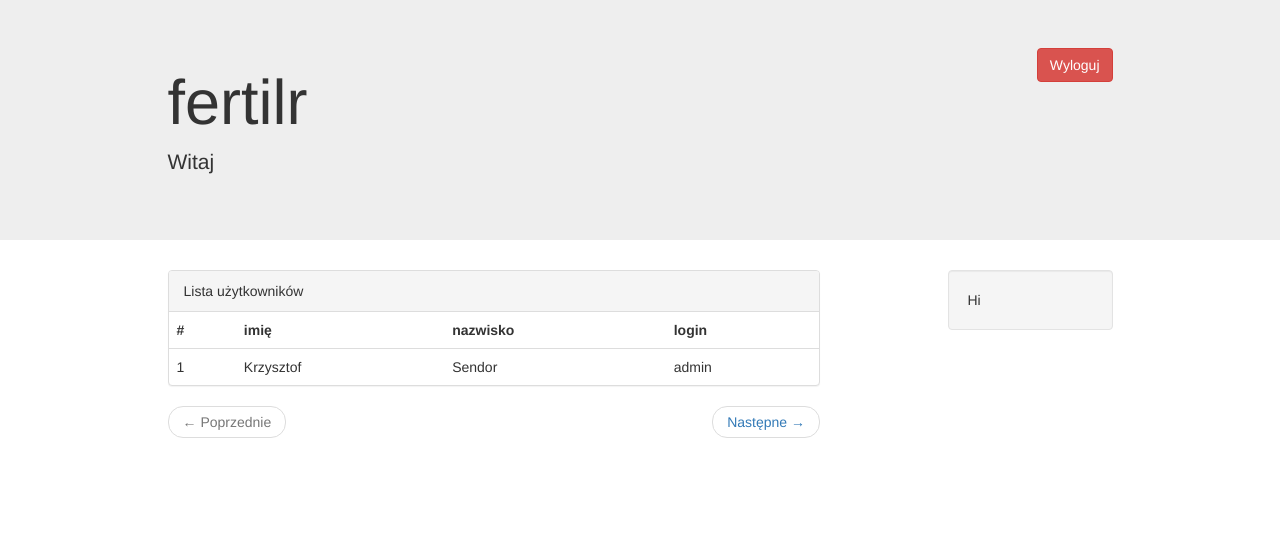
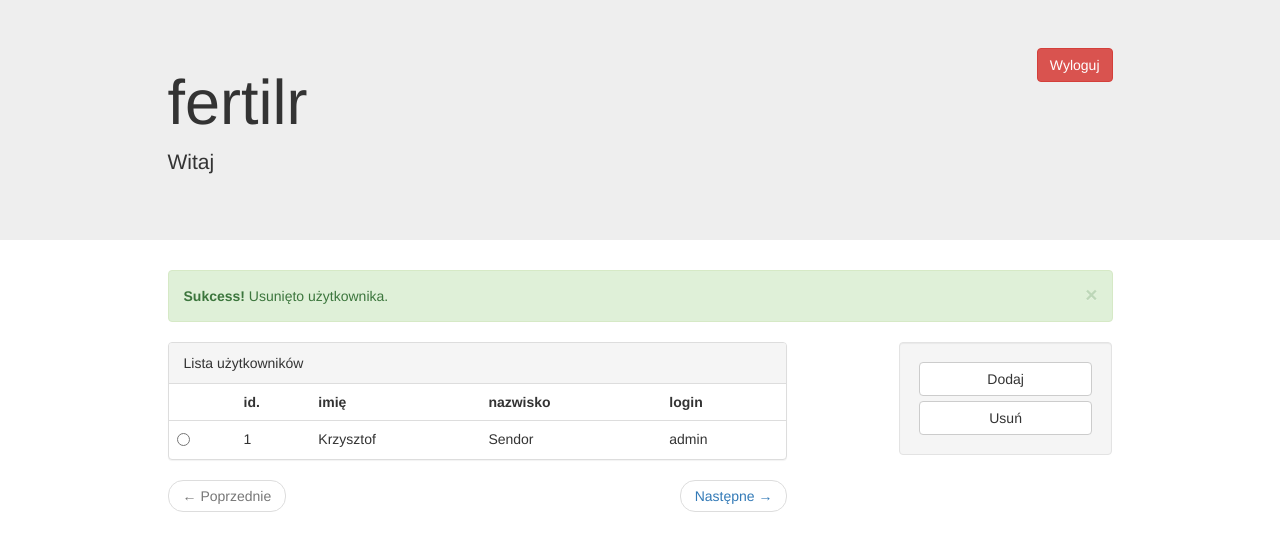
Before and after one commit to KrzysztofSendor/fertilr, a PHP site: page /admin/users.php in a window 1280 px wide. Shown: the top 551 px of the page. Run offline with PHP 8.4, Linux system fonts and the light colour scheme; the visitor is signed in with stand-in values (Sample User, id 1); data comes from the database, SQL or seed files in the repository; some libraries are stand-ins or nearby versions.

Commit message:
Added delete and add user functionality

```diff
--- a/admin/users.php
+++ b/admin/users.php
@@ -35,12 +35,63 @@
 	</div>
 	<div class="container">
 		<div class="row">
-			<div class="col-md-offset-1 col-md-7 col-sm-12">
+			<div class="col-md-offset-1 col-md-10 col-sm-12">
+				<?php
+				if(isset($_SESSION['tmp']) && $_SESSION['tmp'] == 'deleted'){
+				$_SESSION['tmp'] = '';
+				?>
+				<div class="alert alert-success alert-dismissible" role="alert">
+					<button type="button" class="close" data-dismiss="alert" aria-label="Close"><span aria-hidden="true">&times;</span></button>
+					<strong>Sukcess!</strong> Usunięto użytkownika.
+				</div>
+				<?php
+				}
+				elseif(isset($_SESSION['tmp']) && $_SESSION['tmp'] == 'ups'){
+				$_SESSION['tmp'] = '';
+				?>
+				<div class="alert alert-warning alert-dismissible" role="alert">
+					<button type="button" class="close" data-dismiss="alert" aria-label="Close"><span aria-hidden="true">&times;</span></button>
+					<strong>Ups!</strong> Coś poszło nie tak.
+				</div>
+				<?php
+				}
+				elseif(isset($_SESSION['tmp']) && $_SESSION['tmp'] == 'noData'){
+				$_SESSION['tmp'] = '';
+				?>
+				<div class="alert alert-danger alert-dismissible" role="alert">
+					<button type="button" class="close" data-dismiss="alert" aria-label="Close"><span aria-hidden="true">&times;</span></button>
+					<strong>Uwaga!</strong> Nie wybrałeś użytkownika. Żaden użytkownik nie został usunięty.
+				</div>
+				<?php
+				}
+				elseif(isset($_SESSION['tmp']) && $_SESSION['tmp'] == 'added'){
+					$_SESSION['tmp'] = '';
+				?>
+				<div class="alert alert-success alert-dismissible" role="alert">
+					<button type="button" class="close" data-dismiss="alert" aria-label="Close"><span aria-hidden="true">&times;</span></button>
+					<strong>Sukces!</strong> Dodano użytkownika.
+				</div>
+				<?php
+				}
+				elseif(isset($_SESSION['tmp']) && $_SESSION['tmp'] == 'noAddData'){
+					$_SESSION['tmp'] = '';
+				?>
+				<div class="alert alert-danger alert-dismissible" role="alert">
+					<button type="button" class="close" data-dismiss="alert" aria-label="Close"><span aria-hidden="true">&times;</span></button>
+					<strong>Uwaga!</strong> Nie wprowadzono wymaganych danych. Użytkownik nie został dodany.
+				</div>
+				<?php
+				}
+				?>
+				<div class="row">
+					<form name="EditUser" action="editUser.php" method="post">
+						<div class="col-md-8 col-sm-12">
 							<div class="panel panel-default">
 								<div class="panel-heading">Lista użytkowników</div>
 								<table class="table table-hover">
 									<tr>
-							<th>#</th>
+										<th></th>
+										<th>id.</th>
 										<th>imię</th>
 										<th>nazwisko</th>
 										<th>login</th>
@@ -56,9 +107,9 @@
 									if($num>0){
 										for($i=0; $i<$num; $i++){
 											$row = mysql_fetch_row($sql);
-								echo"<tr
-
-								>";
+											?>
+												<td><input type="radio" name="UserSelect" id="UserSelect<?php echo($i+1) ?>" value="<?php echo($row[1]) ?>"></td>
+											<?php
 											echo"<td>$row[0]</td>";
 											echo"<td>$row[2]</td>";
 											echo"<td>$row[3]</td>";
@@ -82,14 +133,65 @@
 								</ul>
 							</nav>
 						</div>
-			<div class="col-md-2 col-sm-10 col-sm-offset-1">
+						<div class="col-md-3 col-md-offset-1 col-sm-10 col-sm-offset-1">
 							<div class="well">
-					Hi
+								<button type="button" class="btn btn-default btn-block" data-toggle="modal" data-target="#addUserModal">Dodaj</button>
+								<button type="button" class="btn btn-default btn-block" data-toggle="modal" data-target="#deleteUserModal">Usuń</button>
+							</div>
+						</div>
+						<div class="modal fade" id="deleteUserModal" tabindex="-1" role="dialog" aria-labelledby="deleteUserModal" aria-hidden="true">
+							<div class="modal-dialog modal-sm">
+								<div class="modal-content">
+									<div class="modal-body">
+										Na pewno chcesz usunąć wybranego użytkownika?
+									</div>
+									<div class="modal-footer">
+										<button type="button" class="btn btn-danger" data-dismiss="modal">Nie</button>
+										<button name="editType" value="delete" type="submit" class="btn btn-success">Tak</button>
+									</div>
+								</div>
+							</div>
+						</div>
+					</form>
 				</div>
 			</div>
 		</div>
 	</div>
 
+	<div class="modal fade" id="addUserModal" tabindex="-1" role="dialog" aria-labelledby="addUserModal" aria-hidden="true">
+		<div class="modal-dialog modal-sm">
+			<form name="addUser" action="editUser.php" method="post">
+				<div class="modal-content">
+					<div class="modal-body">
+						<div class="form-group">
+							<label for="LoginInput">Login</label>
+							<input type="text" class="form-control" placeholder="Wprowadź login" name="login">
+						</div>
+						<div class="form-group">
+							<label for="PasswordInput">Hasło</label>
+							<input type="password" class="form-control" placeholder="Wprowadź hasło" name="password">
+						</div>
+						<div class="form-group">
+							<label for="ImieInput">Imię</label>
+							<input type="text" class="form-control" placeholder="Wprowadź imię" name="name">
+						</div>
+						<div class="form-group">
+							<label for="NazwiskoInput">Nazwisko</label>
+							<input type="text" class="form-control" placeholder="Wprowadź nazwisko" name="surename">
+						</div>
+						<div class="form-group">
+							<label for="AdminInput">Admin</label>
+								<input type="checkbox" name="admin">
+						</div>
+					</div>
+					<div class="modal-footer">
+						<button type="button" class="btn btn-danger" data-dismiss="modal">Anuluj</button>
+						<button name="editType" value="add" type="submit" class="btn btn-success">Dodaj</button>
+					</div>
+				</div>
+			</form>
+		</div>
+	</div>
 
 	<div class="modal fade" id="logoutModal" tabindex="-1" role="dialog" aria-labelledby="logoutModal" aria-hidden="true">
 		<div class="modal-dialog modal-sm">
@@ -105,16 +207,6 @@
 		</div>
 	</div>
 
-	<div class="modal fade" id="deleteUserModal" tabindex="-1" role="dialog" aria-labelledby="deleteUserModal" aria-hidden="true">
-		<div class="modal-dialog modal-sm">
-			<div class="modal-content">
-				<div class="modal-body">
-
-				</div>
-			</div>
-		</div>
-	</div>
-
 	<?php
 	} else {
 		header("Location: index.php");
```
Also changed, not shown: admin/editUser.php (added, +43 -0 lines). Lines whose indentation alone changed are shown as unchanged.
